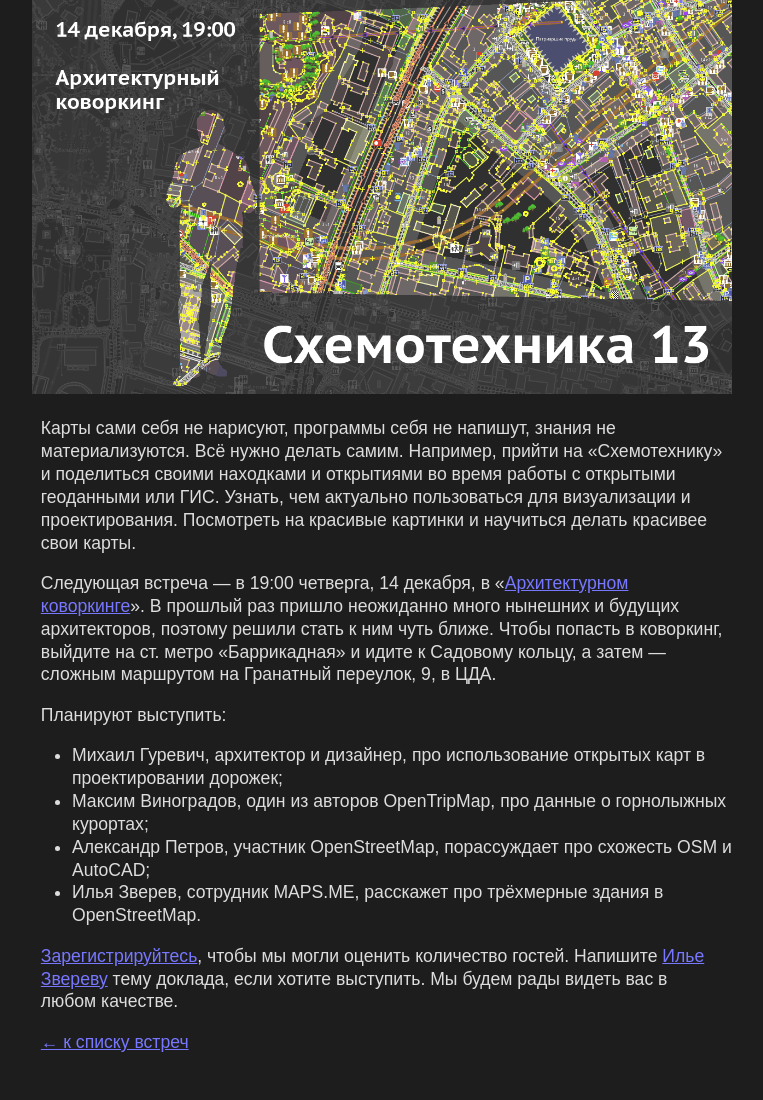
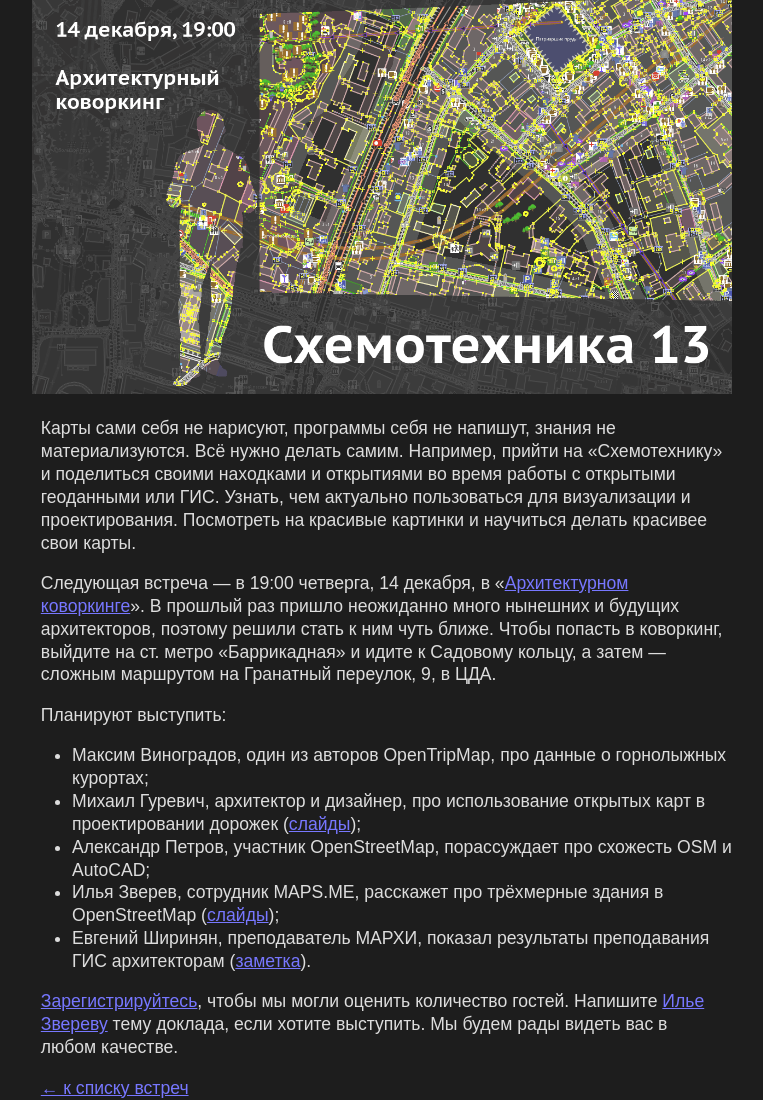
Before and after one commit to Zverik/schemotechnika, a Jekyll site: the page built from _posts/2017-11-27-schemo13.md, in a window 1280 px wide. Shown: the whole page, without its empty margins (258-1021 px from the left). Built offline with Jekyll 4.4.1, drawn with Linux system fonts in a browser that asks for light colours; before the commit the page ends 1054 px from its top, so only the background shows below that.

Commit message:
slides for cx13

```diff
--- a/_posts/2017-11-27-schemo13.md
+++ b/_posts/2017-11-27-schemo13.md
@@ -17,10 +17,11 @@ image: schemo13.png
 
 Планируют выступить:
 
-* Михаил Гуревич, архитектор и дизайнер, про использование открытых карт в проектировании дорожек;
 * Максим Виноградов, один из авторов OpenTripMap, про данные о горнолыжных курортах;
+* Михаил Гуревич, архитектор и дизайнер, про использование открытых карт в проектировании дорожек ([слайды](slides/schemo13-antroadplanner.pdf));
 * Александр Петров, участник OpenStreetMap, порассуждает про схожесть OSM и AutoCAD;
-* Илья Зверев, сотрудник MAPS.ME, расскажет про трёхмерные здания в OpenStreetMap.
+* Илья Зверев, сотрудник MAPS.ME, расскажет про трёхмерные здания в OpenStreetMap ([слайды](https://www.slideshare.net/iljazverev/13-3d-osm));
+* Евгений Ширинян, преподаватель МАРХИ, показал результаты преподавания ГИС архитекторам ([заметка](http://prosapr.blogspot.ru/2016/12/blog-post.html)).
 
 [Зарегистрируйтесь](https://iz.timepad.ru/event/621394/), чтобы мы могли оценить количество гостей.
 Напишите [Илье Звереву](mailto:ilya@zverev.info) тему доклада, если хотите выступить. Мы будем
```
Also changed, not shown: 1 other file.
